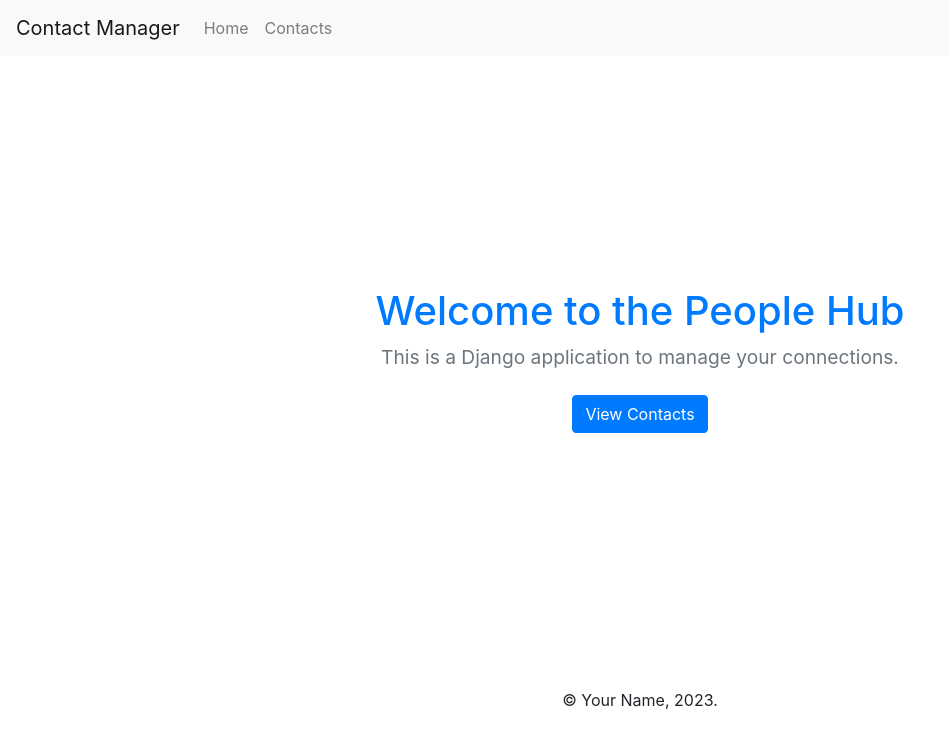
After one commit to OmkarMagare27/OmkarRajesh_Magare, a Django app: page / in a window 1280 px wide. The commit adds this page. Shown: the top 748 px of the page, without its empty margins (0-949 px from the left). Run offline with Django 4.2, Linux system fonts and the light colour scheme; some libraries are stand-ins or nearby versions.

Commit message:
Few updates

```diff
--- /dev/null
+++ b/OmkarRajesh_Magare/contacts/templates/base.html
@@ -0,0 +1,41 @@
+<!DOCTYPE html>
+<html lang="en">
+<head>
+    <meta charset="UTF-8">
+    <meta name="viewport" content="width=device-width, initial-scale=1.0">
+    <title>Contact Manager</title>
+    <!-- Bootstrap CSS and JS CDN links -->
+    <link href="https://maxcdn.bootstrapcdn.com/bootstrap/4.5.2/css/bootstrap.min.css" rel="stylesheet">
+    <script src="https://ajax.googleapis.com/ajax/libs/jquery/3.5.1/jquery.min.js"></script>
+    <script src="https://cdnjs.cloudflare.com/ajax/libs/popper.js/1.16.0/umd/popper.min.js"></script>
+    <script src="https://maxcdn.bootstrapcdn.com/bootstrap/4.5.2/js/bootstrap.min.js"></script>
+</head>
+<body>
+    <header>
+        <!-- You can put a common header or navbar here -->
+        <nav class="navbar navbar-expand-lg navbar-light bg-light">
+            <a class="navbar-brand" href="/">Contact Manager</a>
+            <div class="collapse navbar-collapse">
+                <ul class="navbar-nav mr-auto">
+                    <li class="nav-item">
+                        <a class="nav-link" href="{% url 'landing_page' %}">Home</a>
+                    </li>
+                    <li class="nav-item">
+                        <a class="nav-link" href="{% url 'list_contacts' %}">Contacts</a>
+                    </li>
+                </ul>
+            </div>
+        </nav>
+    </header>
+
+    <main class="container mt-4">
+        {% block content %}
+        <!-- Content from child templates will be inserted here -->
+        {% endblock %}
+    </main>
+
+    <footer class="mt-5">
+        <p class="text-center">&copy; Your Name, 2023.</p>
+    </footer>
+</body>
+</html>
--- a/OmkarRajesh_Magare/contacts/templates/contacts/update_contact.html
+++ b/OmkarRajesh_Magare/contacts/templates/contacts/update_contact.html
@@ -1,6 +1,3 @@
-
-
-
 {% extends "base.html" %}
 {% load widget_tweaks %}
 
```
Also changed, not shown: OmkarRajesh_Magare/contacts/migrations/0001_initial.py (added), OmkarRajesh_Magare/db.sqlite3.
